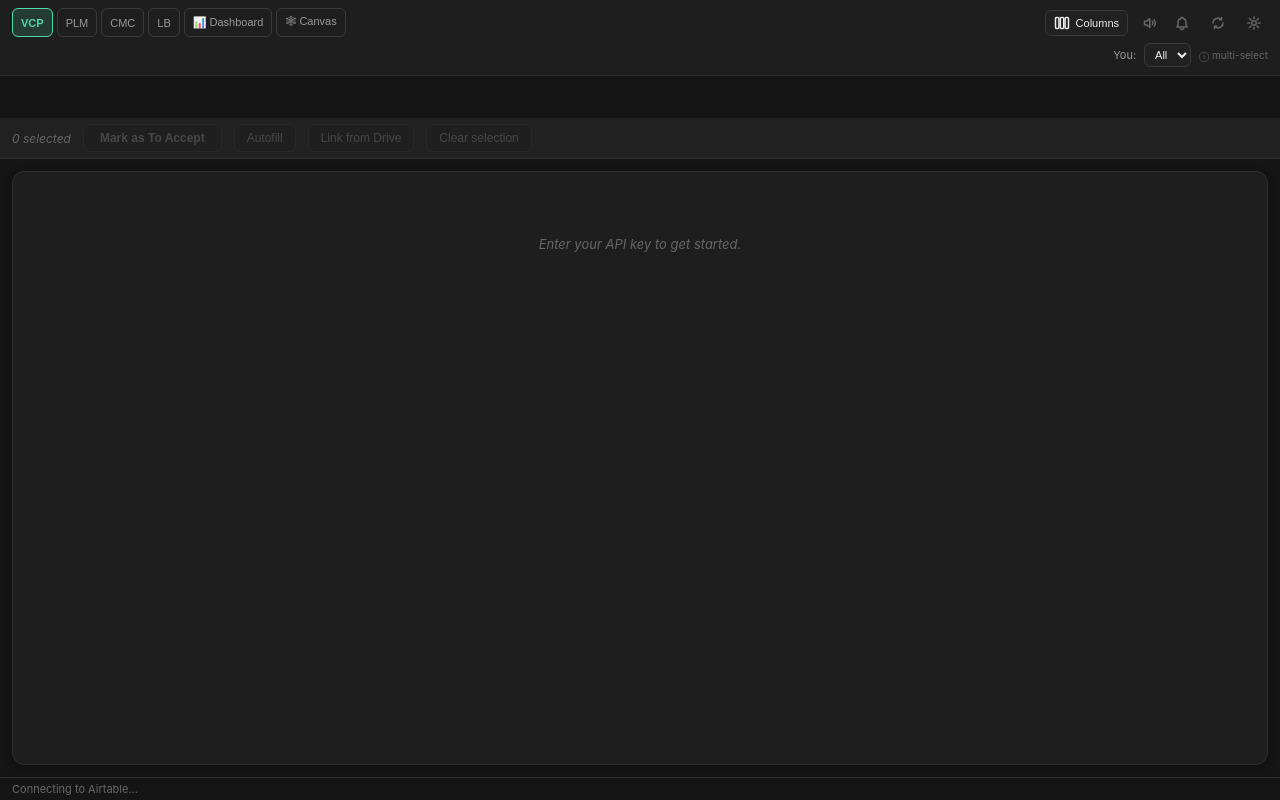
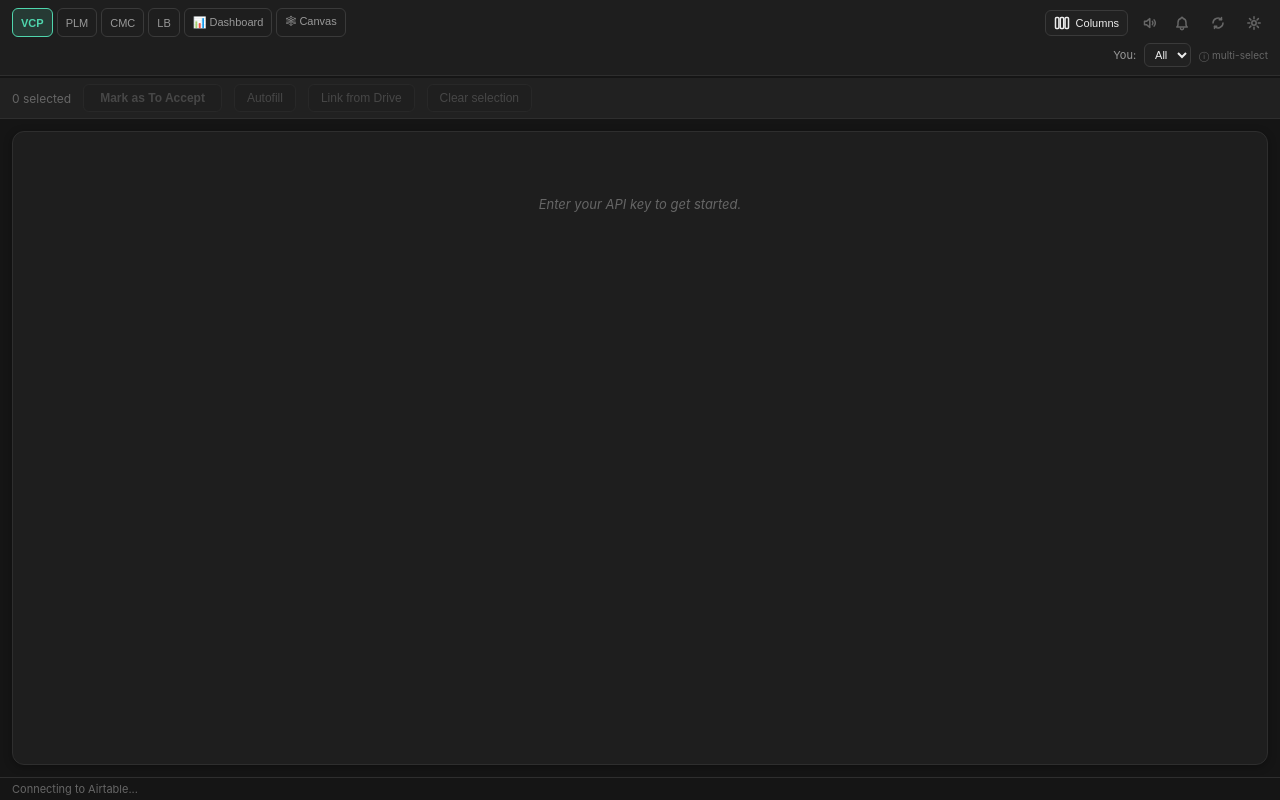
Before and after one commit to CYBEROUT-me/higgtable, an Electron app: page renderer/index.html in a window 1280 px wide. Drawn offline with Linux system fonts and the light colour scheme; no server answers.

Commit message:
Rename the idle bar class so it stops inheriting the empty-state utility's margin

```diff
--- a/renderer/app.js
+++ b/renderer/app.js
@@ -818,7 +818,7 @@ function render() {
 function updateBulkActionsBar() {
   const bar = document.getElementById('bulk-actions-bar');
   const count = state.selectedIds.size;
-  bar.classList.toggle('empty', count === 0);
+  bar.classList.toggle('inactive', count === 0);
   document.getElementById('bulk-actions-count').textContent = `${count} selected`;
 }
 
--- a/renderer/index.html
+++ b/renderer/index.html
@@ -81,7 +81,7 @@
 
   <div id="progress-bar"><div id="progress-bar-fill"></div></div>
 
-  <div id="bulk-actions-bar" class="empty">
+  <div id="bulk-actions-bar" class="inactive">
     <span id="bulk-actions-count">0 selected</span>
     <button id="bulk-mark-accept-btn" class="primary">Mark as To Accept</button>
     <button id="bulk-autofill-btn" title="Search the working directory for matching preview images and 9x16 videos, and fill in Preview + Timing for the selected tasks">Autofill</button>
--- a/renderer/styles.css
+++ b/renderer/styles.css
@@ -133,13 +133,16 @@ footer#statusbar.error { color: #f66; }
    keeps the layout identical while making the bar's purpose visible before
    anything is selected. pointer-events:none means a stray click cannot land on
    an inactive button. */
-#bulk-actions-bar.empty {
+/* Class is "inactive", NOT "empty": .empty is an existing utility for
+   empty-state messages and carries margin-top:40px plus italics and centring,
+   which leaked onto the bar and opened a 40px gap above it. */
+#bulk-actions-bar.inactive {
   background: var(--bg-surface-2);
   border-bottom-color: var(--border);
   pointer-events: none;
 }
-#bulk-actions-bar.empty #bulk-actions-count { color: var(--text-muted); font-weight: 400; }
-#bulk-actions-bar.empty button {
+#bulk-actions-bar.inactive #bulk-actions-count { color: var(--text-muted); font-weight: 400; }
+#bulk-actions-bar.inactive button {
   background: var(--bg-surface);
   border-color: var(--border);
   color: var(--text-muted);
```
